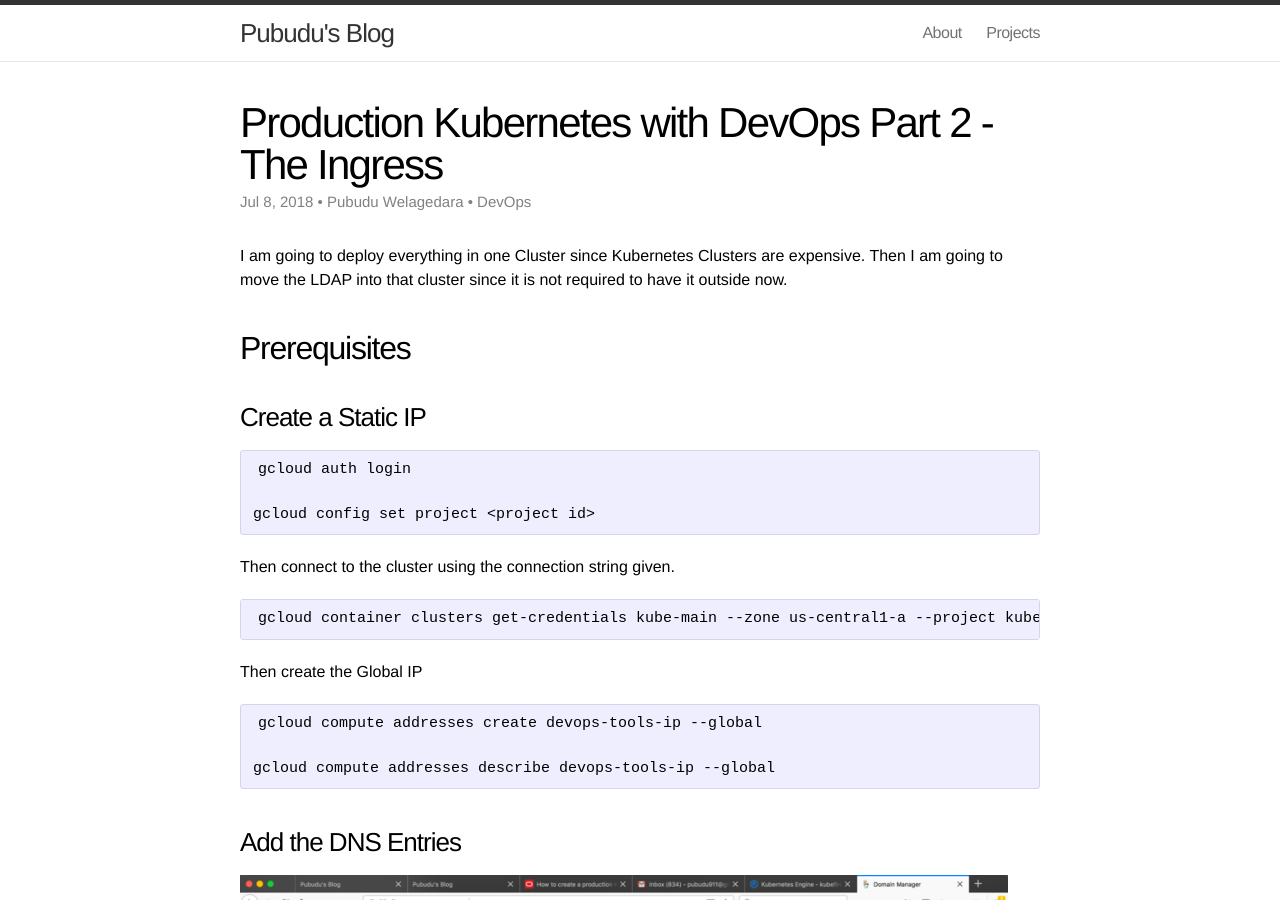
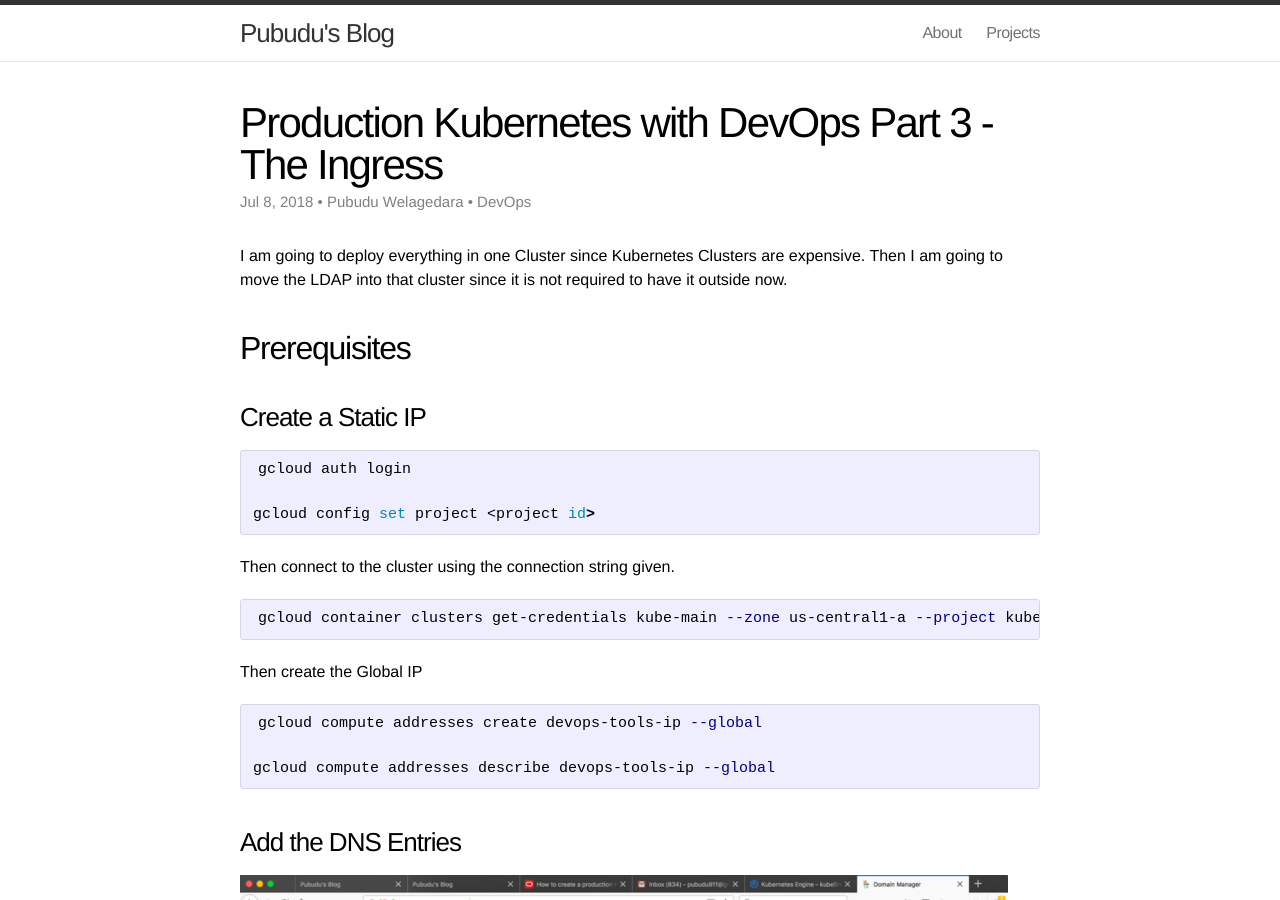
Before and after one commit to welagedara/welagedara.github.io, a Jekyll site: the page built from _posts/2018-07-08-devops-tools-2.md, in a window 1280 px wide and 900 px high. Built offline with Jekyll 4.4.1, drawn with Linux system fonts in a browser that asks for light colours.

Commit message:
fixed typos

````diff
--- a/_posts/2018-07-08-devops-tools-2.md
+++ b/_posts/2018-07-08-devops-tools-2.md
@@ -1,6 +1,6 @@
 ---
 layout: post
-title: "Production Kubernetes with DevOps Part 2 - The Ingress"
+title: "Production Kubernetes with DevOps Part 3 - The Ingress"
 categories: junk
 author: "Pubudu Welagedara"
 meta: "DevOps"
@@ -12,19 +12,19 @@ I am going to deploy everything in one Cluster since Kubernetes Clusters are exp
 
 ### Create a Static IP
 
-```
+```bash
 gcloud auth login
 
 gcloud config set project <project id>
 ```
 
 Then connect to the cluster using the connection string given.
-```
+```bash
 gcloud container clusters get-credentials kube-main --zone us-central1-a --project kubefire-209619
 ```
 
 Then create the Global IP
-```
+```bash
 gcloud compute addresses create devops-tools-ip --global
 
 gcloud compute addresses describe devops-tools-ip --global
````
Also changed, not shown: _posts/2018-07-07-ci-and-cd-demo.md (+2 -2 lines), _posts/2018-07-05-create-your-own-helm-repo.md (line endings or trailing spaces).
